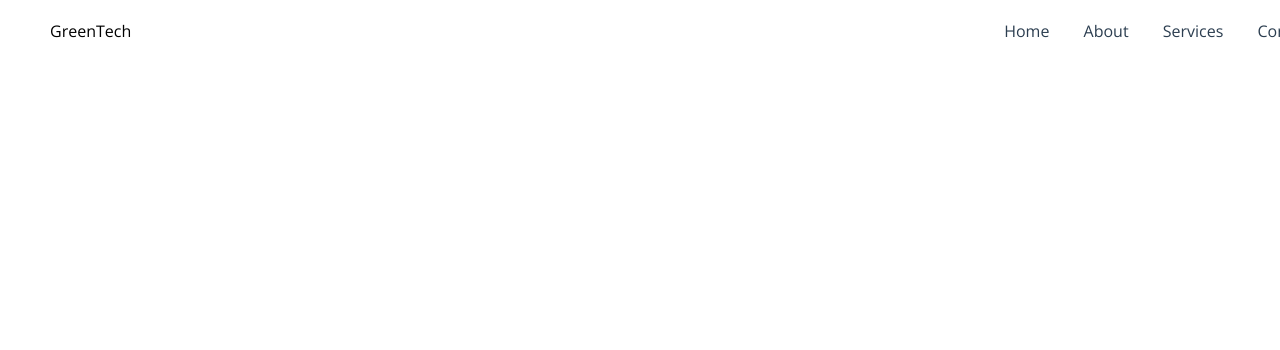
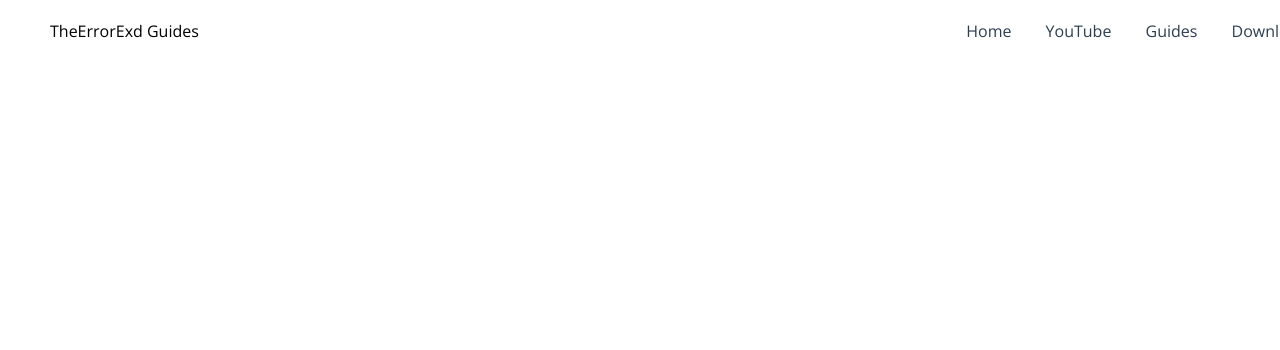
Before and after one commit to theerrorexe-guides/theerrorexe-guides.github.io, a plain HTML site: page index.html in a window 1280 px wide. Shown: the top 350 px of the page. Drawn offline with nearby package versions, Linux system fonts and the light colour scheme.

Commit message:
Update index.html

```diff
--- a/index.html
+++ b/index.html
@@ -3,7 +3,7 @@
 <head>
     <meta charset="UTF-8">
     <meta name="viewport" content="width=device-width, initial-scale=1.0">
-    <title>GreenTech</title>
+    <title>TheErrorExe Guides</title>
     <link href="https://fonts.googleapis.com/css2?family=Montserrat:wght@700&family=Open+Sans&display=swap" rel="stylesheet">
     <style>
         body {
@@ -88,12 +88,12 @@
 </head>
 <body>
     <header>
-        <div>GreenTech</div>
+        <div>TheErrorExd Guides</div>
         <nav>
-            <a href="#">Home</a>
-            <a href="#">About</a>
-            <a href="#">Services</a>
-            <a href="#">Contact</a>
+            <a href="/">Home</a>
+            <a href="https://youtube.com/@theerrorexe?si=o79CvqbwtamGU3Gc">YouTube</a>
+            <a href="/guides">Guides</a>
+            <a href="/downloads">Downloads</a>
         </nav>
     </header>
     <div class="hero">
```
